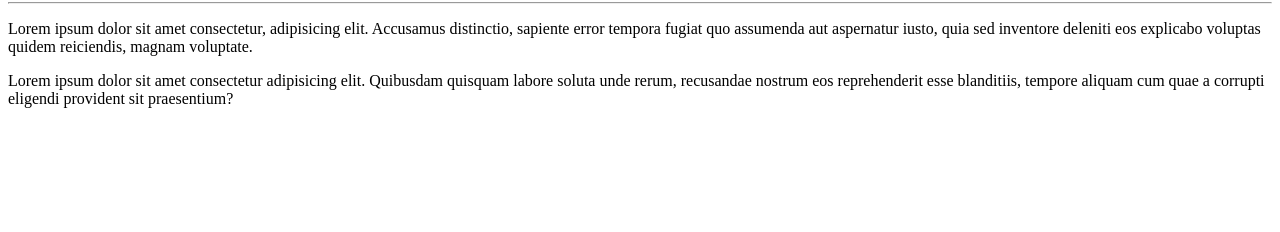
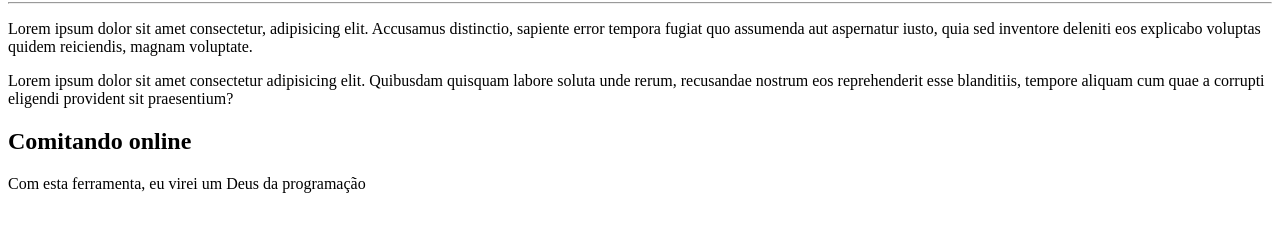
Before and after one commit to rafaelsebastiao/OlaMundo, a plain HTML site: page site-exemplo/index.html in a window 1280 px wide. Shown: the part 78-310 px from the top of the page. Drawn offline with Linux system fonts and the light colour scheme.

Commit message:
Adicionei um título e um parágrafo

```diff
--- a/site-exemplo/index.html
+++ b/site-exemplo/index.html
@@ -10,5 +10,7 @@
     <hr>
     <p>Lorem ipsum dolor sit amet consectetur, adipisicing elit. Accusamus distinctio, sapiente error tempora fugiat quo assumenda aut aspernatur iusto, quia sed inventore deleniti eos explicabo voluptas quidem reiciendis, magnam voluptate.</p>
     <p>Lorem ipsum dolor sit amet consectetur adipisicing elit. Quibusdam quisquam labore soluta unde rerum, recusandae nostrum eos reprehenderit esse blanditiis, tempore aliquam cum quae a corrupti eligendi provident sit praesentium?</p>
+    <h2>Comitando online</h2>
+    <p>Com esta ferramenta, eu virei um Deus da programação</p>
 </body>
 </html>
```
